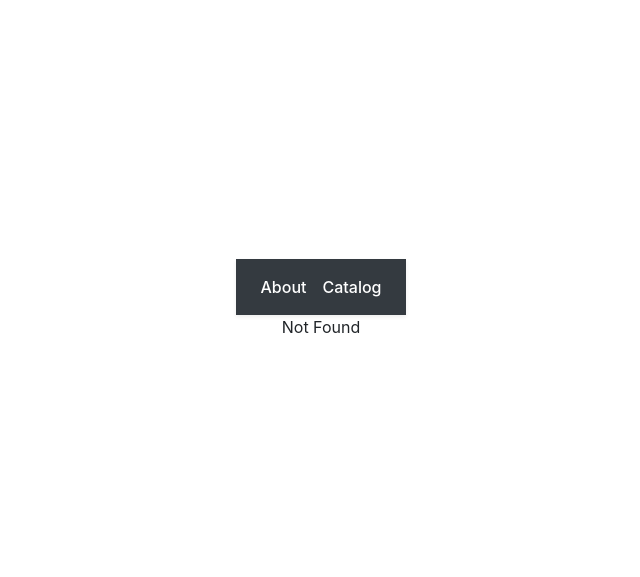
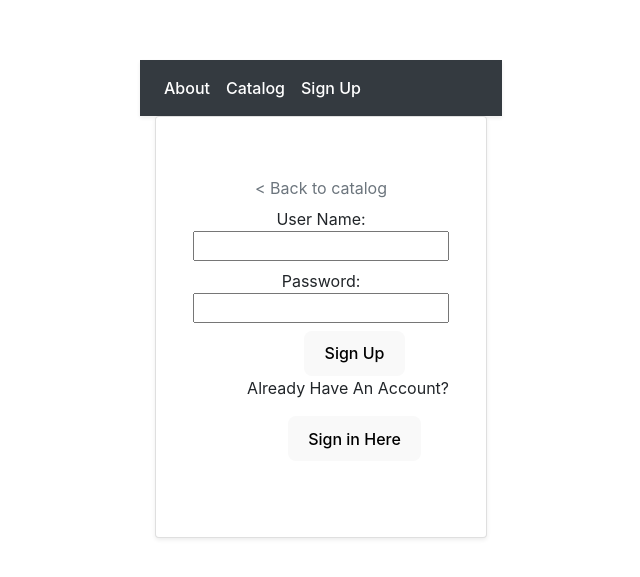
Before and after one commit to Eric-Fried/Messages-From-Heaven, a React (Vite) app in the folder client/: page /sign-up in a window 1280 px wide. Before the commit this address had no page. Shown: the part 101-678 px from the top of the page, without its empty margins (319-959 px from the left). Built offline with nearby package versions, Linux system fonts and the light colour scheme.

Commit message:
added sign up page front end

```diff
--- a/client/src/App.tsx
+++ b/client/src/App.tsx
@@ -3,6 +3,7 @@ import './App.css';
 import { Header } from './Components/Header';
 import { Catalog } from './pages/Catalog';
 import { ProductDetails } from './pages/ProductDetails';
+import { SignUpForm } from './pages/SignUpForm';
 
 export default function App() {
   return (
@@ -12,6 +13,8 @@ export default function App() {
           <Route index element={<Catalog />} />
           <Route path="plans/:planId" element={<ProductDetails />} />
           <Route path="about" element={<div>About</div>} />
+          <Route path="sign-up" element={<SignUpForm />} />
+
           <Route path="*" element={<div>Not Found</div>} />
         </Route>
       </Routes>
--- a/client/src/Components/Header.tsx
+++ b/client/src/Components/Header.tsx
@@ -19,6 +19,11 @@ export function Header() {
                 Catalog
               </Link>
             </li>
+            <li className="nav-item nav-link sign-up-link">
+              <Link to="/sign-up" className="title">
+                Sign Up
+              </Link>
+            </li>
           </ul>
         </div>
       </nav>
--- a/client/src/Components/PurchaseForm.tsx
+++ b/client/src/Components/PurchaseForm.tsx
@@ -38,14 +38,12 @@ export function PurchaseForm() {
   return (
     <form onSubmit={handleSubmit}>
       <input type="hidden" name="planId" value={planId} />
-      <label>
-        Name of Planholder:
-        <input name="Purchaser " />
-      </label>
+
       <label>
         Reciepient Name:
-        <input name="recepient" />
+        <input name="addressedTo" />
       </label>
+
       <label>
         Message:
         <textarea
@@ -56,7 +54,7 @@ export function PurchaseForm() {
       </label>
 
       <div className="button-row">
-        <button>Sign Up</button>
+        <button>Buy</button>
       </div>
     </form>
   );
--- /dev/null
+++ b/client/src/pages/SignUpForm.tsx
@@ -0,0 +1,93 @@
+import { FormEvent, useState } from 'react';
+import '../pages/SignUpForm.css';
+
+import { Link, useParams } from 'react-router-dom';
+// import { PurchaseForm } from '../Components/PurchaseForm';
+
+export function SignUpForm() {
+  const [error, setError] = useState<unknown>();
+  const { planId } = useParams();
+
+  async function handleSubmit(e: FormEvent<HTMLFormElement>): Promise<void> {
+    e.preventDefault();
+    const form = e.currentTarget;
+    const data = new FormData(form);
+    const values = Object.fromEntries(data.entries());
+
+    try {
+      const options = {
+        method: 'POST',
+        headers: {
+          'Content-Type': 'application/json',
+        },
+        body: JSON.stringify(values),
+      };
+      const response = await fetch('/api/planInfo', options);
+      if (!response.ok) throw new Error(`Server error: ${response.status}`);
+    } catch (err) {
+      console.error('Purchase Form Error', err);
+      setError(err);
+    }
+  }
+
+  if (error)
+    return (
+      <div>
+        Error saving Plan {planId}:{' '}
+        {error instanceof Error ? error.message : 'Unknown Error'}
+      </div>
+    );
+
+  return (
+    <div className="container">
+      <div className="card shadow-sm">
+        <div className="card-body">
+          <div className="row">
+            <div className="col">
+              <Link to="/" className="btn text-secondary">
+                {/* TODO: Instead of a div, the above should link to `/` */}
+                &lt; Back to catalog
+              </Link>
+            </div>
+          </div>
+          <div className="row mb-4 plan-description">
+            <div>
+              <form onSubmit={handleSubmit}>
+                <input type="hidden" name="planId" value={planId} />
+
+                <label>
+                  User Name:
+                  <input name="addressedTo" />
+                </label>
+
+                <label>
+                  Password:
+                  <input name="password" type="password" />
+                </label>
+
+                <div className="button-row">
+                  <button>Sign Up</button>
+                </div>
+                <p>Already Have An Account?</p>
+
+                <div className="button-row">
+                  <button>Sign in Here</button>
+                </div>
+              </form>
+            </div>
+          </div>
+          <div className="col-12 col-sm-6 col-md-7">
+            <h2>
+              {' '}
+              <div></div>
+            </h2>
+            <h5 className="text-secondary">
+              <div></div>
+            </h5>
+            <p>{<div></div>}</p>
+          </div>
+        </div>
+      </div>
+    </div>
+  );
+}
```
Also changed, not shown: client/src/pages/SignUpForm.css (added).
